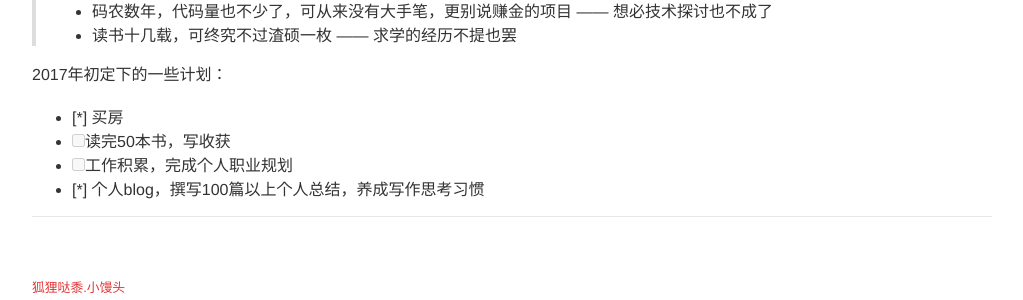
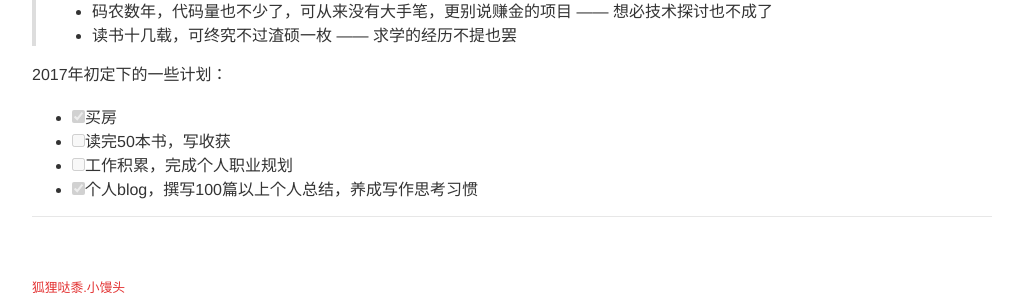
Before and after one commit to tjian123/tjian123.github.io, a Jekyll site: the page built from _pages/about.md, in a window 1280 px wide. Shown: the part 236-536 px from the top of the page, without its empty margins (128-1151 px from the left). Built offline with Jekyll 4.4.1, drawn with Linux system fonts in a browser that asks for light colours.

```diff
--- a/_pages/about.md
+++ b/_pages/about.md
@@ -12,7 +12,7 @@ permalink: /about/
 
 2017年初定下的一些计划：
 
-- [*] 买房
+- [x] 买房
 - [ ] 读完50本书，写收获
 - [ ] 工作积累，完成个人职业规划
-- [*] 个人blog，撰写100篇以上个人总结，养成写作思考习惯
+- [x] 个人blog，撰写100篇以上个人总结，养成写作思考习惯
```
